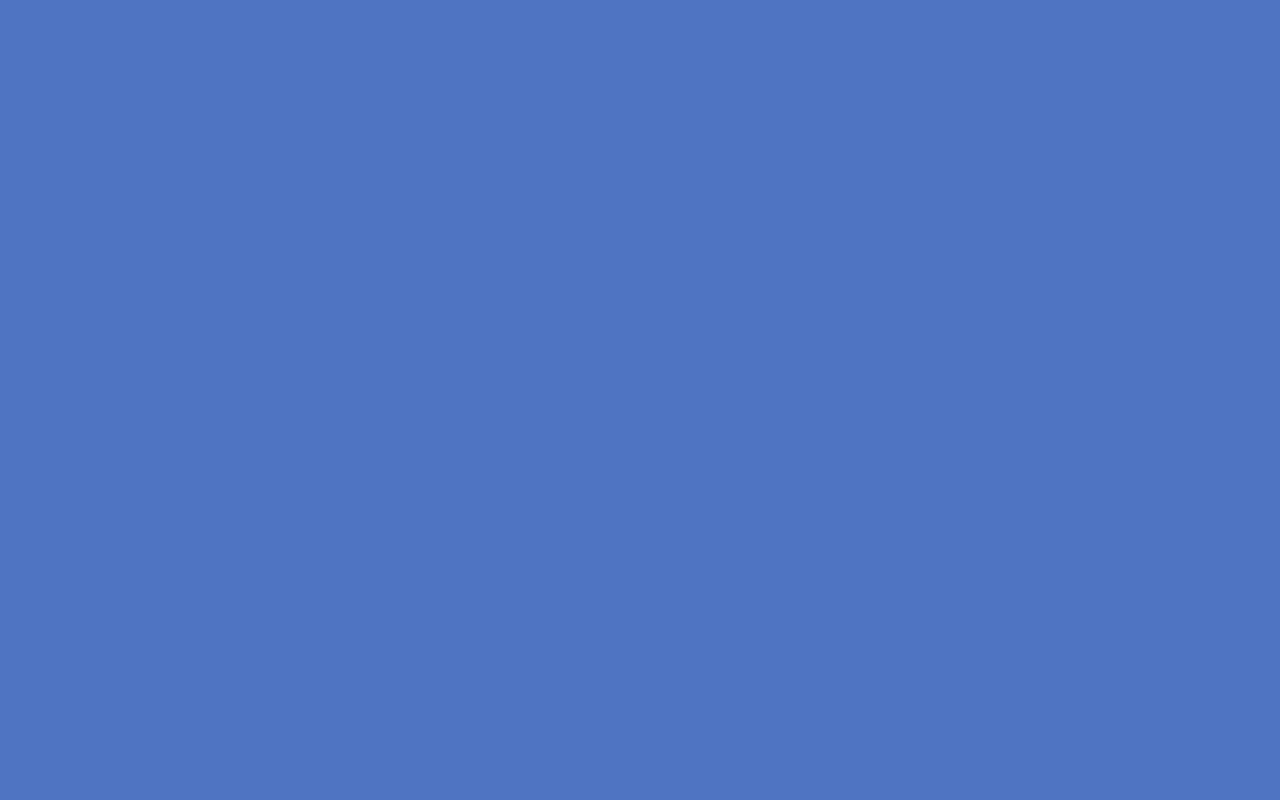
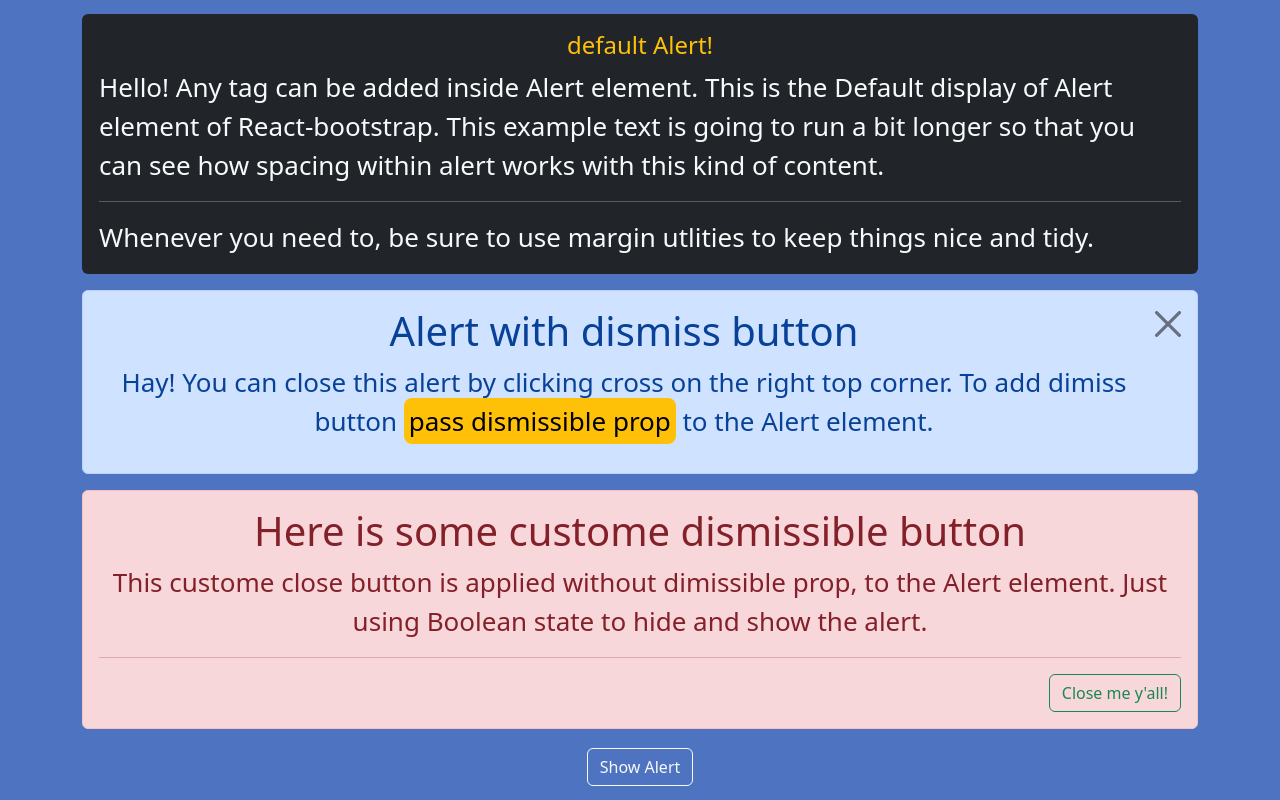
Before and after one commit to AjayPoland/bootstrap-practise, a React (Create React App) app: page / in a window 1280 px wide. Built offline with nearby package versions, Linux system fonts and the light colour scheme.

Commit message:
added alert box
There are three different type of alert box. default, dismissible, custome dismissible, using useReducer hook. logic.

```diff
--- a/src/App.js
+++ b/src/App.js
@@ -1,12 +1,11 @@
 import "./App.css";
-import Alert from "./ocmponent/Alert";
-import BtHeader from "./ocmponent/Alert";
+import DemoAlert from "./component/Alert";
+
 
 function App() {
   return (
     <div className="App">
-       <Alert/>
-      <header className="App-header"></header>
+      <header className="App-header"><DemoAlert/></header>
     </div>
   );
 }
--- /dev/null
+++ b/src/component/Alert.js
@@ -0,0 +1,78 @@
+import React, { useReducer } from "react";
+import Alert from "react-bootstrap/Alert";
+import Button from "react-bootstrap/Button";
+//for css styling
+import "bootstrap/dist/css/bootstrap.min.css";
+
+//object holding the state
+const initalObj = {
+  alert_one: true,
+  alert_two: true,
+};
+const reducer = (state, action) => {
+  switch (action.type) {
+    case "CloseOne":
+      return {...initalObj, alert_one: !state.alert_one };
+    case "CloseTwo":
+      return {...initalObj, alert_two: !state.alert_two };
+  }
+};
+export default function DemoAlert() {
+  const [state, dispatch] = useReducer(reducer, initalObj);
+  console.log(state.alert_one);
+  return (
+    <div>
+      {/* <button onClick={()=>dispatch({type:"CloseOne"})} >log me</button> */}
+      <div className="container">
+        <Alert
+          variant=""
+          className="bg-dark mb-3 text-light text-wrap text-start"
+        >
+          <Alert.Heading className="text-warning text-center">
+            default Alert!
+          </Alert.Heading>
+          <p className="">
+            Hello! Any tag can be added inside Alert element. This is the
+            Default display of Alert element of React-bootstrap. This example
+            text is going to run a bit longer so that you can see how spacing
+            within alert works with this kind of content.
+          </p>
+          <hr />
+          <p className="text-light mb-0">
+            Whenever you need to, be sure to use margin utlities to keep things
+            nice and tidy.
+          </p>
+        </Alert>
+        {/* using tranarry operator */}
+        {state.alert_one ? (
+          <Alert onClose={() => dispatch({ type: "CloseOne" })} dismissible>
+            <h1>Alert with dismiss button</h1>
+            <p>
+              Hay! You can close this alert by clicking cross on the right top
+              corner. To add dimiss button{" "}
+              <mark className="rounded-3 text-bg-warning">
+                {" "}
+                pass dismissible prop
+              </mark>{" "}
+              to the Alert element.
+            </p>
+          </Alert>
+        ) : (
+          <Button  onClick={() => dispatch({ type: "CloseOne" })}>
+            Show Alert
+          </Button>
+        )}
+        <Alert show={state.alert_two} variant="danger">
+        <h1>Here is some custome dismissible button</h1>
+        <p>This custome close button is applied without dimissible prop, to the Alert element. Just using Boolean state to hide and show the alert.</p>
+        <hr/>
+        <div className="d-flex justify-content-end">
+        <Button variant="outline-success" className="d-block" onClick={()=>dispatch({type:"CloseTwo"})}>Close me y'all!</Button>
+        </div>
+      </Alert>
+      <Button variant="outline-light" className="" onClick={()=>dispatch({type:"CloseTwo"})}>Show Alert</Button>
+      </div>
+
+    </div>
+  );
+}
--- a/src/index.js
+++ b/src/index.js
@@ -6,9 +6,10 @@ import reportWebVitals from './reportWebVitals';
 
 const root = ReactDOM.createRoot(document.getElementById('root'));
 root.render(
-  <React.StrictMode>
-    <App />
-  </React.StrictMode>
+  <App/>
+  // <React.StrictMode>
+  //   <App />
+  // </React.StrictMode>
 );
 
 // If you want to start measuring performance in your app, pass a function
--- a/src/ocmponent/Alert.js
+++ /dev/null
@@ -1,12 +0,0 @@
-import React from "react";
-//for css styling
-import "bootstrap/dist/css/bootstrap.min.css";
-
-//whole coding is copied from the react-bootstrap
-export default function Alert() {
-  return (
-    <div>
-
-    </div>
-  );
-}
```
